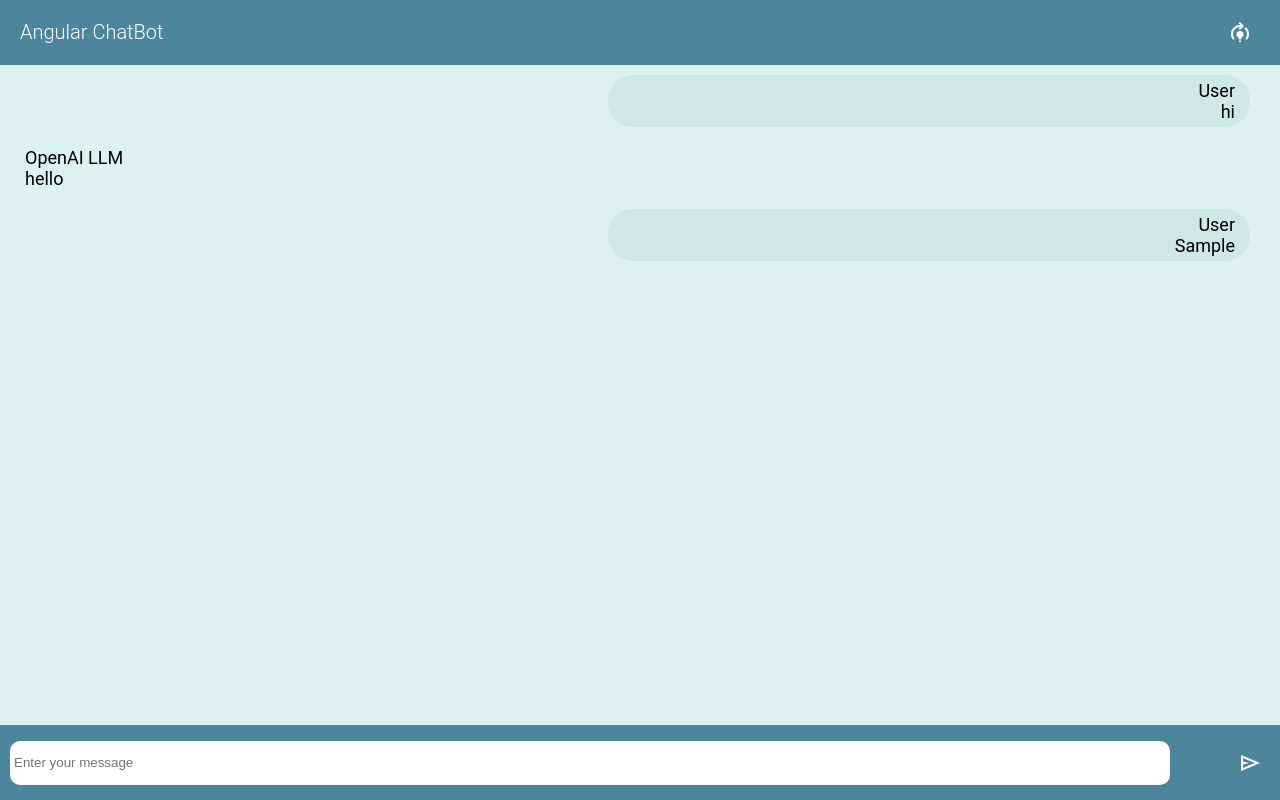
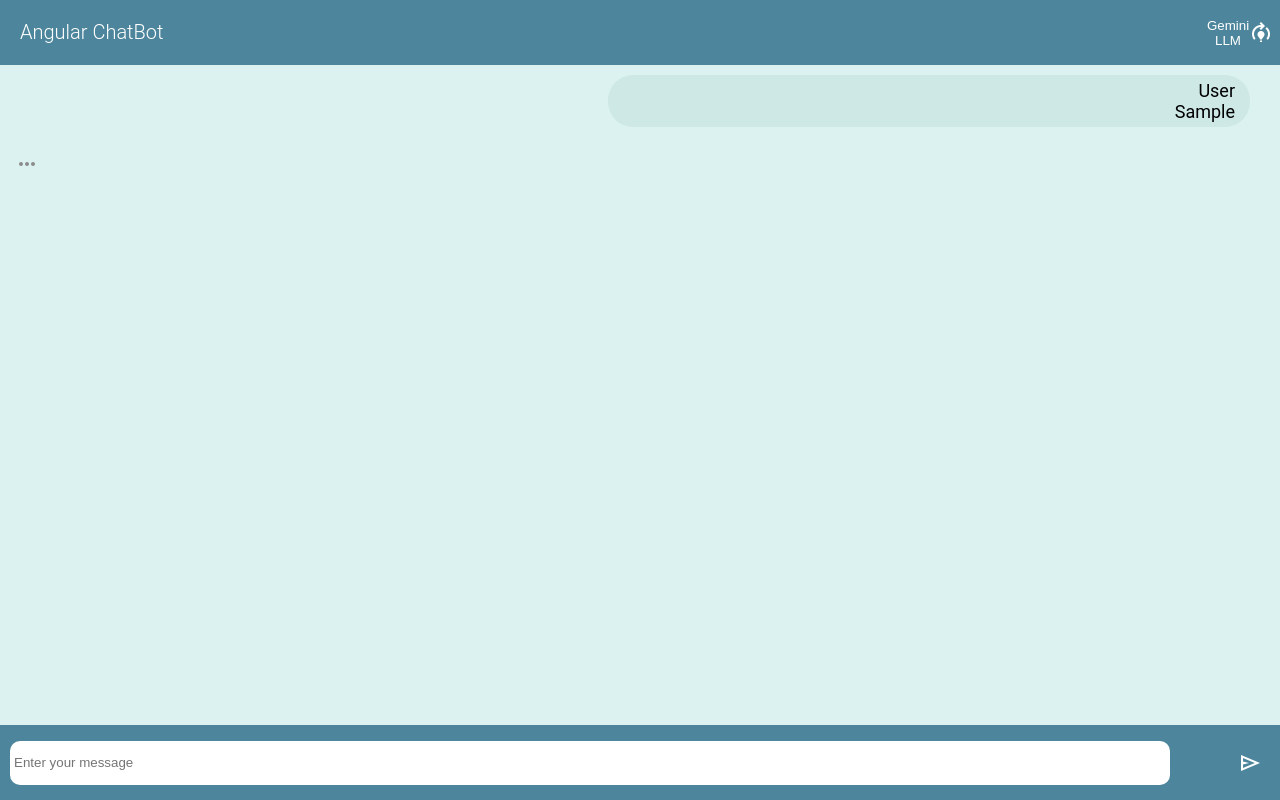
Before and after one commit to Vieiraanap/angular-chatbot, an Angular app: page / in a window 1280 px wide. Both pictures are taken after typing "Sample" into the empty fields and a click on the button "send". Built offline with nearby package versions, Linux system fonts and the light colour scheme; no server answers.

Commit message:
add typing indicator

```diff
--- a/src/app/chatbot/chatbot.component.html
+++ b/src/app/chatbot/chatbot.component.html
@@ -6,6 +6,7 @@
     title="Change LLM"
     (click)="changeLlm()"
   >
+    {{ llmName }}
     <span class="material-symbols-outlined">
       model_training
     </span>
@@ -27,8 +28,15 @@
       </div>
 
     </div>
+
+    @if (showTypingIndicator) {
+      <section class="typing-indicator">
+        <span class="material-symbols-outlined">
+          more_horiz
+        </span>
+      </section>
+    }
   } @empty {
-
     <p>Hello! How can I help you today?</p>
   }
 </section>
@@ -40,22 +48,14 @@
     placeholder="Enter your message"
     (keydown.enter)="sendPrompt()"
   />
-<!--
-  <button
-    class="input-button"
-  >
-    <span class="material-symbols-outlined">
-      mic
-    </span>
-  </button> -->
 
   <button
     class="input-button"
     title="Send Message"
     (click)="sendPrompt()"
   >
-  <span class="material-symbols-outlined">
-    send
-  </span>
-</button>
+    <span class="material-symbols-outlined">
+      send
+    </span>
+  </button>
 </section>
--- a/src/app/chatbot/chatbot.component.scss
+++ b/src/app/chatbot/chatbot.component.scss
@@ -113,3 +113,19 @@
   justify-content: center;
   align-items: center;
 }
+
+.typing-indicator {
+  font-style: italic;
+  color: #999;
+  padding: 10px;
+  margin: 5px;
+  animation: typing 1.5s infinite;
+}
+
+@keyframes typing {
+  0% { color: #999; }
+  25% { color: #ccc; }
+  50% { color: #999; }
+  75% { color: #666; }
+  100% { color: #999; }
+}
--- a/src/app/chatbot/chatbot.component.ts
+++ b/src/app/chatbot/chatbot.component.ts
@@ -13,9 +13,10 @@ import { MarkdownService } from '../services/markdown.service';
 export class ChatbotComponent {
 
   userPrompt!: string;
-  // {role: 'user', content: 'hi'}, {role: 'assistant', content: 'hello'}
-  chatMessages: Prompt[] = [{role: 'user', content: 'hi'}, {role: 'assistant', content: 'hello'}];
+  chatMessages: Prompt[] = [];
   llm: Llm = Llm.GEMINI;
+  llmName: AssistantName = AssistantName.model;
+  showTypingIndicator: boolean = false;
 
   @ViewChild('chatContainer', { static: false })
   chatContainer!: ElementRef;
@@ -27,15 +28,15 @@ export class ChatbotComponent {
 
   sendPrompt(): void {
     if (this.userPrompt !== '' && this.userPrompt) {
-      const userPrompt: Prompt = this.getPromptByUserRole(ChatRoles.USER, this.userPrompt);
+      const userPrompt: Prompt = this.getPrompt(ChatRoles.USER, this.userPrompt);
       this.chatMessages.push(userPrompt);
       this.scrollToBottom();
-
-      this.llmService.post(this.userPrompt, this.chatMessages, this.llm).subscribe(res => {
-        const assistantReply: string = this.markdownService.convertMarkdownText(res.reply);
-        this.chatMessages.push(this.getPromptByUserRole(this.llm == 0 ? ChatRoles.MODEL : ChatRoles.ASSISTANT, assistantReply));
-        this.scrollToBottom();
-      });
+      this.showTypingIndicator = true;
+      this.llmService.post(this.userPrompt, this.chatMessages, this.llm).subscribe(
+        res => {
+          this.getAssistantReply(res.reply)
+        }
+      );
       this.userPrompt = '';
     }
   }
@@ -55,7 +56,21 @@ export class ChatbotComponent {
     return AssistantName[role as keyof typeof AssistantName];
   }
 
-  getPromptByUserRole(role: ChatRoles, promptText: string): Prompt {
+  changeLlm(): void {
+    this.llm = this.llm === 0 ? 1 : 0;
+    this.llmName = this.llm === 0 ? AssistantName.model : AssistantName.assistant;
+    this.chatMessages = [];
+    this.userPrompt = '';
+  }
+
+  private getAssistantReply(reply: string): void {
+    const assistantReply: string = this.markdownService.convertMarkdownText(reply);
+    this.chatMessages.push(this.getPrompt(this.llm == 0 ? ChatRoles.MODEL : ChatRoles.ASSISTANT, assistantReply));
+    this.scrollToBottom();
+    this.showTypingIndicator = false;
+  }
+
+  private getPrompt(role: ChatRoles, promptText: string): Prompt {
     if (this.llm == 0) {
       return { role: role, parts: [{ text: promptText }] };
     } else {
@@ -63,15 +78,11 @@ export class ChatbotComponent {
     }
   }
 
-  scrollToBottom(): void {
+  private scrollToBottom(): void {
     setTimeout(() => {
       this.chatContainer.nativeElement.scrollTop = this.chatContainer.nativeElement.scrollHeight;
     }, 0);
   }
+}
 
-  changeLlm(): void {
-    this.llm = this.llm === 0 ? 1 : 0;
-    this.chatMessages = [];
-    this.userPrompt = '';
-  }
-}
+// {role: 'user', content: 'hi'}, {role: 'assistant', content: 'hello'}
```
